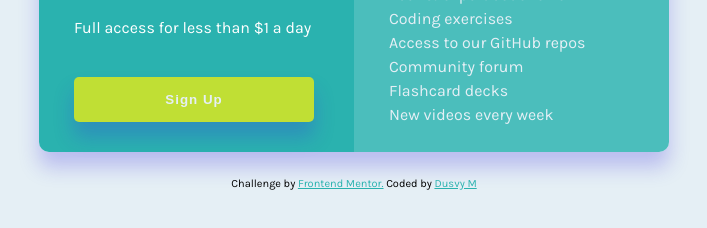
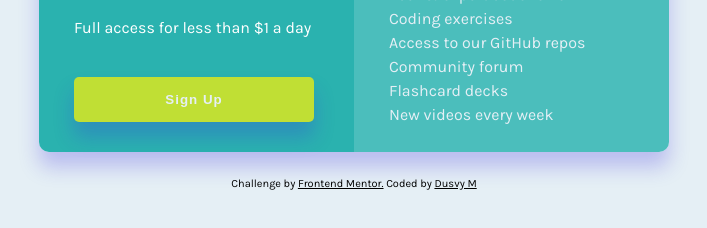
Before and after one commit to dovelm/FEM-single-price-grid-component-master, a plain HTML site: page index.html in a window 1280 px wide. Shown: the part 466-694 px from the top of the page, without its empty margins (286-993 px from the left). Drawn offline with Linux system fonts and the light colour scheme.

Commit message:
Update style.css

```diff
--- a/style.css
+++ b/style.css
@@ -130,7 +130,8 @@ body{
     text-align: center;
 }
 .attribution a {
-    color:var(--primary-color);
+    color: black;
+    font-weight: 500;
 }
 
 /*Media queries*/
```
